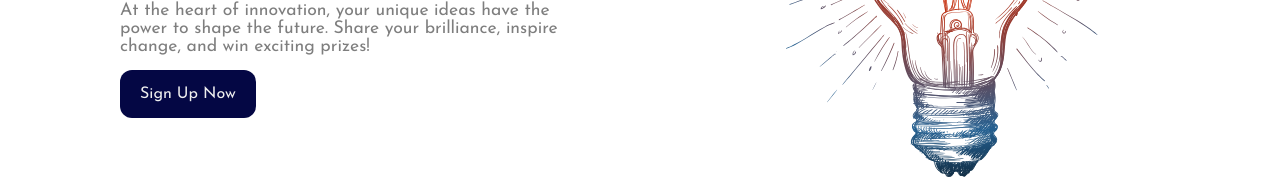
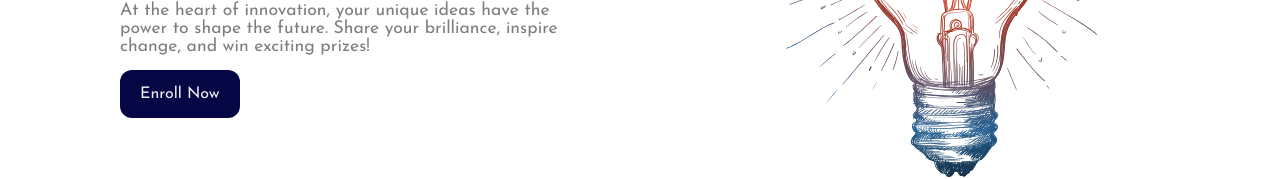
Before and after one commit to NaveentejaB/ideahupAPIintegration, a React (Create React App) app: page / in a window 1280 px wide. Shown: the part 347-526 px from the top of the page. Built offline with nearby package versions, Linux system fonts and the light colour scheme; a web font is replaced by a local one.

Commit message:
small changes

```diff
--- a/src/pages/HomePage/HomePage.js
+++ b/src/pages/HomePage/HomePage.js
@@ -42,7 +42,7 @@ const HomePage = () => {
                 </a>
               ) : (
                 <a href="/signup" className="link" onClick={toggleLoginStatus}>
-                  Sign Up Now
+                  Enroll Now
                 </a>
               )}
             </div>
```
